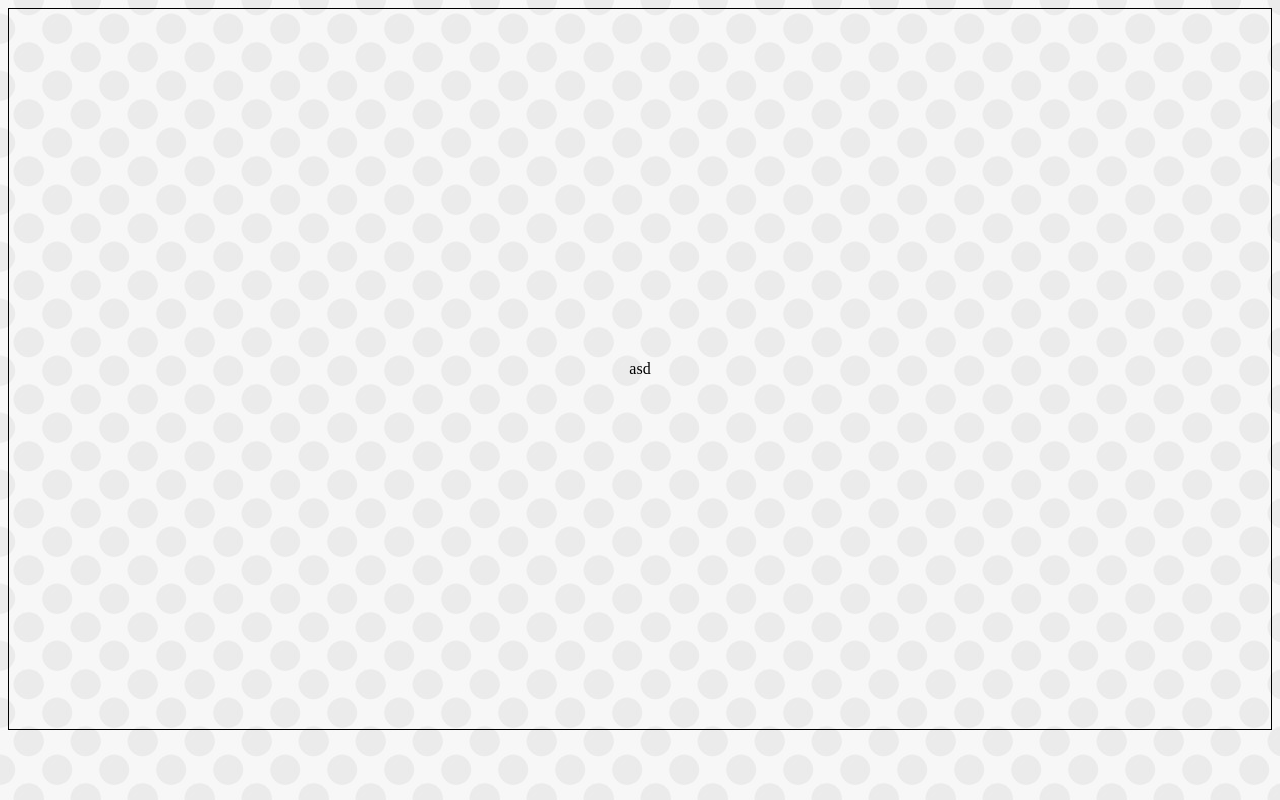
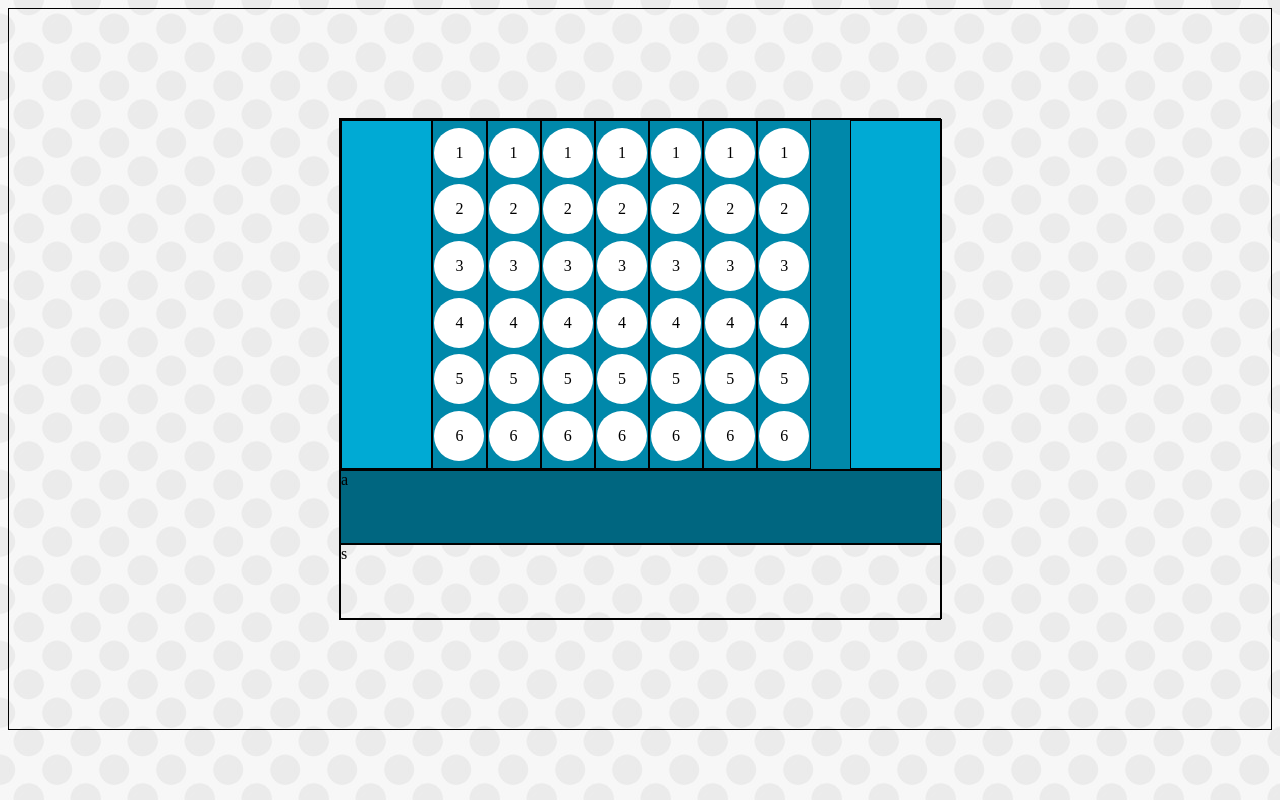
Before and after one commit to matiasmoneghessi/fourInLine, a plain HTML site: page index.html in a window 1280 px wide. Drawn offline with Linux system fonts and the light colour scheme.

Commit message:
Add main and css

```diff
--- a/index.html
+++ b/index.html
@@ -8,7 +8,74 @@
 </head>
 <body>
     <div id="container">
-        asd
+        <div id="main">
+            <div id="top">
+                <div id="left"></div>
+                <div id="center">
+                    <div id="column-1" class="column">
+                        <div id="row-1" class="row">1</div>
+                        <div id="row-2" class="row">2</div>
+                        <div id="row-3" class="row">3</div>
+                        <div id="row-4" class="row">4</div>
+                        <div id="row-5" class="row">5</div>
+                        <div id="row-6" class="row">6</div>
+                    </div>
+                    <div id="column-2" class="column">
+                        <div id="row-1" class="row">1</div>
+                        <div id="row-2" class="row">2</div>
+                        <div id="row-3" class="row">3</div>
+                        <div id="row-4" class="row">4</div>
+                        <div id="row-5" class="row">5</div>
+                        <div id="row-6" class="row">6</div>
+                    </div>
+                    <div id="column-3" class="column">
+                        <div id="row-1" class="row">1</div>
+                        <div id="row-2" class="row">2</div>
+                        <div id="row-3" class="row">3</div>
+                        <div id="row-4" class="row">4</div>
+                        <div id="row-5" class="row">5</div>
+                        <div id="row-6" class="row">6</div>
+                    </div>
+                    <div id="column-4" class="column">
+                        <div id="row-1" class="row">1</div>
+                        <div id="row-2" class="row">2</div>
+                        <div id="row-3" class="row">3</div>
+                        <div id="row-4" class="row">4</div>
+                        <div id="row-5" class="row">5</div>
+                        <div id="row-6" class="row">6</div>
+                    </div>
+                    <div id="column-5" class="column">
+                        <div id="row-1" class="row">1</div>
+                        <div id="row-2" class="row">2</div>
+                        <div id="row-3" class="row">3</div>
+                        <div id="row-4" class="row">4</div>
+                        <div id="row-5" class="row">5</div>
+                        <div id="row-6" class="row">6</div>
+                    </div>
+                    <div id="column-6" class="column">
+                        <div id="row-1" class="row">1</div>
+                        <div id="row-2" class="row">2</div>
+                        <div id="row-3" class="row">3</div>
+                        <div id="row-4" class="row">4</div>
+                        <div id="row-5" class="row">5</div>
+                        <div id="row-6" class="row">6</div>
+                    </div>
+                    <div id="column-7" class="column">
+                        <div id="row-1" class="row">1</div>
+                        <div id="row-2" class="row">2</div>
+                        <div id="row-3" class="row">3</div>
+                        <div id="row-4" class="row">4</div>
+                        <div id="row-5" class="row">5</div>
+                        <div id="row-6" class="row">6</div>
+                    </div>
+                </div>
+                <div id="right"></div>
+            </div>
+            <div id="bottom">
+                <div id="up">a</div>
+                <div id="down">s</div>
+            </div>
+        </div>
     </div>
 </body>
 </html>
--- a/styles.css
+++ b/styles.css
@@ -9,3 +9,64 @@ body{
     height: 90vh;
     border: 1px solid black;
 }
+#main{
+    display: flex;
+    flex-direction: column;
+    width: 600px;
+    height: 500px;
+    border: 1px solid black;
+}
+
+#top{
+    display: flex;
+    width: 100%;
+    height: 70%;
+    border: 1px solid black;
+}
+
+#bottom{
+    display: flex;
+    flex-direction: column;
+    height: 30%;
+}
+
+#left,#right{
+    display: flex;
+    width: 15%;
+    border: 1px solid black;
+    background: #00aad4;
+}
+#center{
+    display: flex;
+    width: 70%;
+    background: #0088aa;
+}
+#up,#down{
+    display: flex;
+    width: 100%;
+    height: 70%;
+    border: 1px solid black;
+
+}
+#up{
+    background: #006680;
+}
+
+.column{
+    display: flex;
+    flex-direction: column;
+    justify-content: space-evenly;
+    align-items: center;
+    width: 12.5%;
+    border: 1px solid black;
+}
+.row{
+    display: flex;
+    justify-content: center;
+    align-items: center;
+    height: 50px;
+    width: 50px;
+    background: white;
+    border-radius: 50%;
+
+}
```
